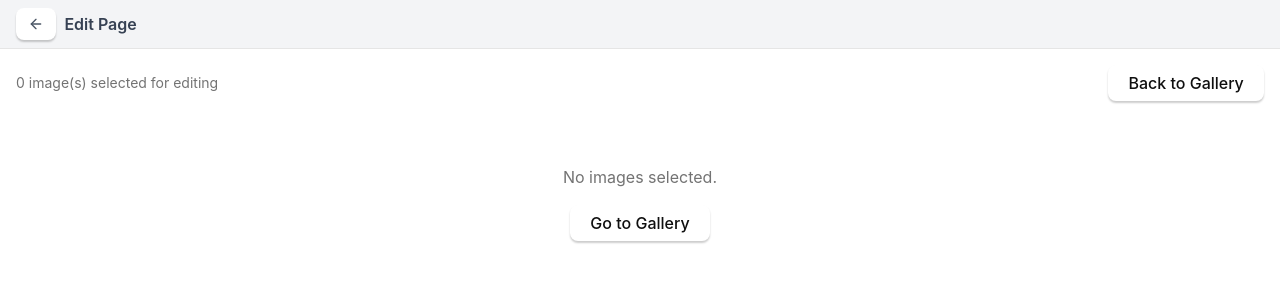
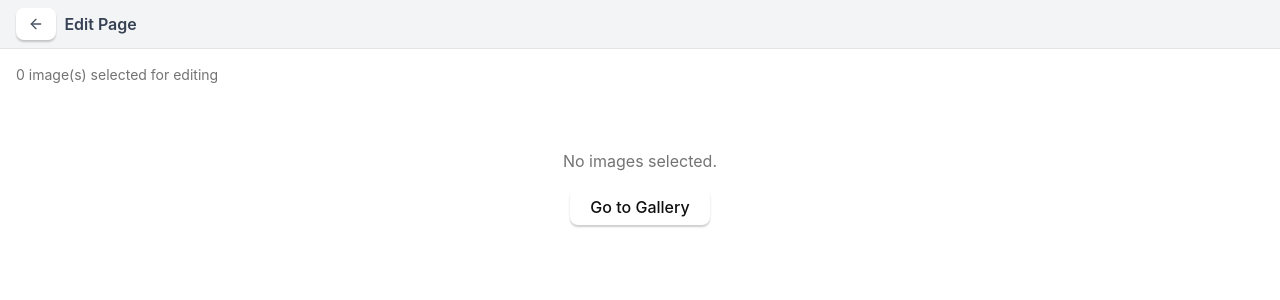
Before and after one commit to VxTi/umain-picksy, a React (Vite) app: page /edit in a window 1280 px wide. Shown: the top 300 px of the page. Built offline with nearby package versions, Linux system fonts and the light colour scheme.

Commit message:
Removed a button

```diff
--- a/src/pages/Edit.tsx
+++ b/src/pages/Edit.tsx
@@ -17,9 +17,6 @@ function Edit() {
           <p className="text-sm text-muted-foreground">
             {images.length} image(s) selected for editing
           </p>
-          <Button variant="outline" onClick={() => navigate("/gallery")}>
-            Back to Gallery
-          </Button>
         </div>
 
         {images.length === 0 ? (
```
